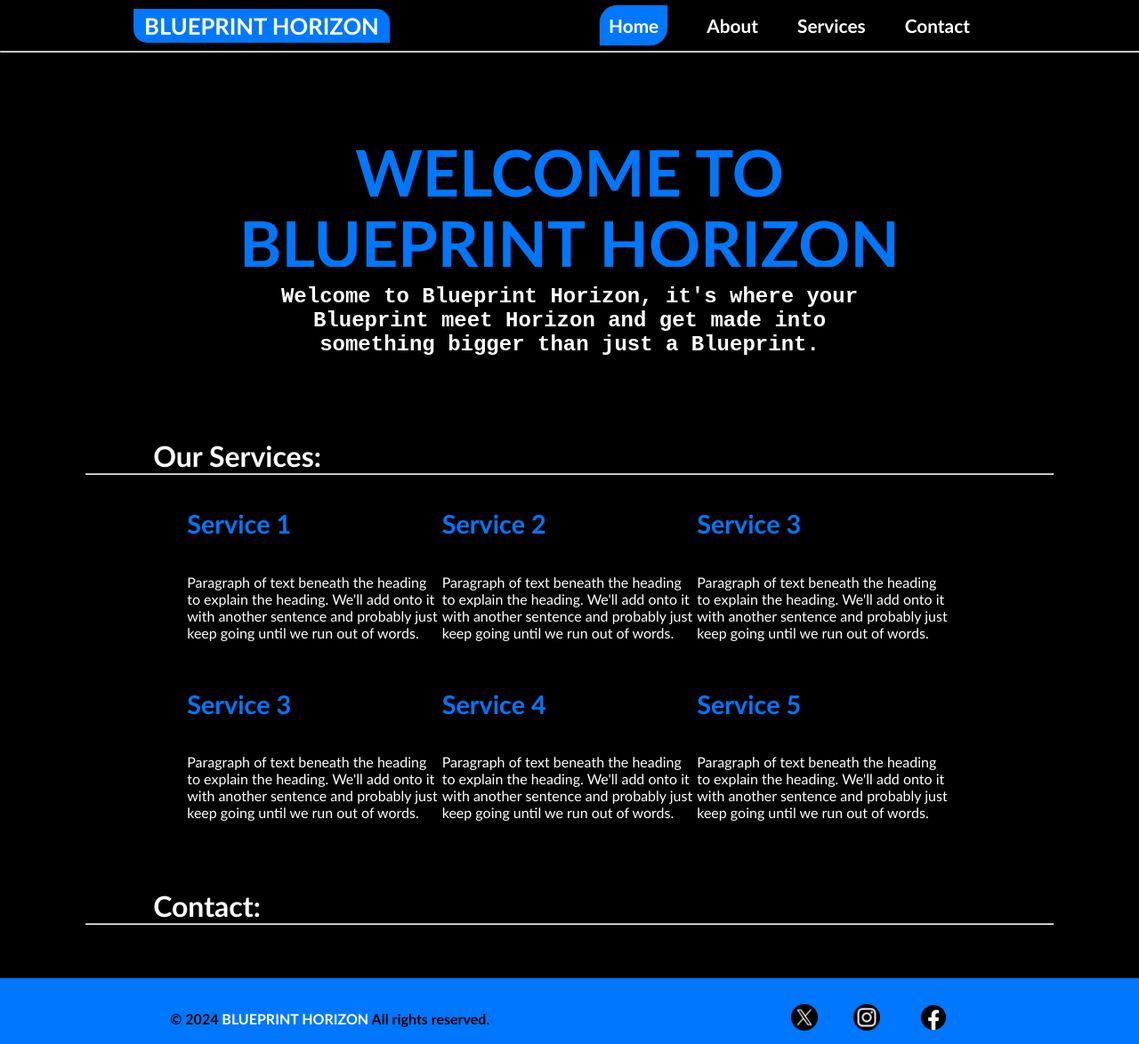
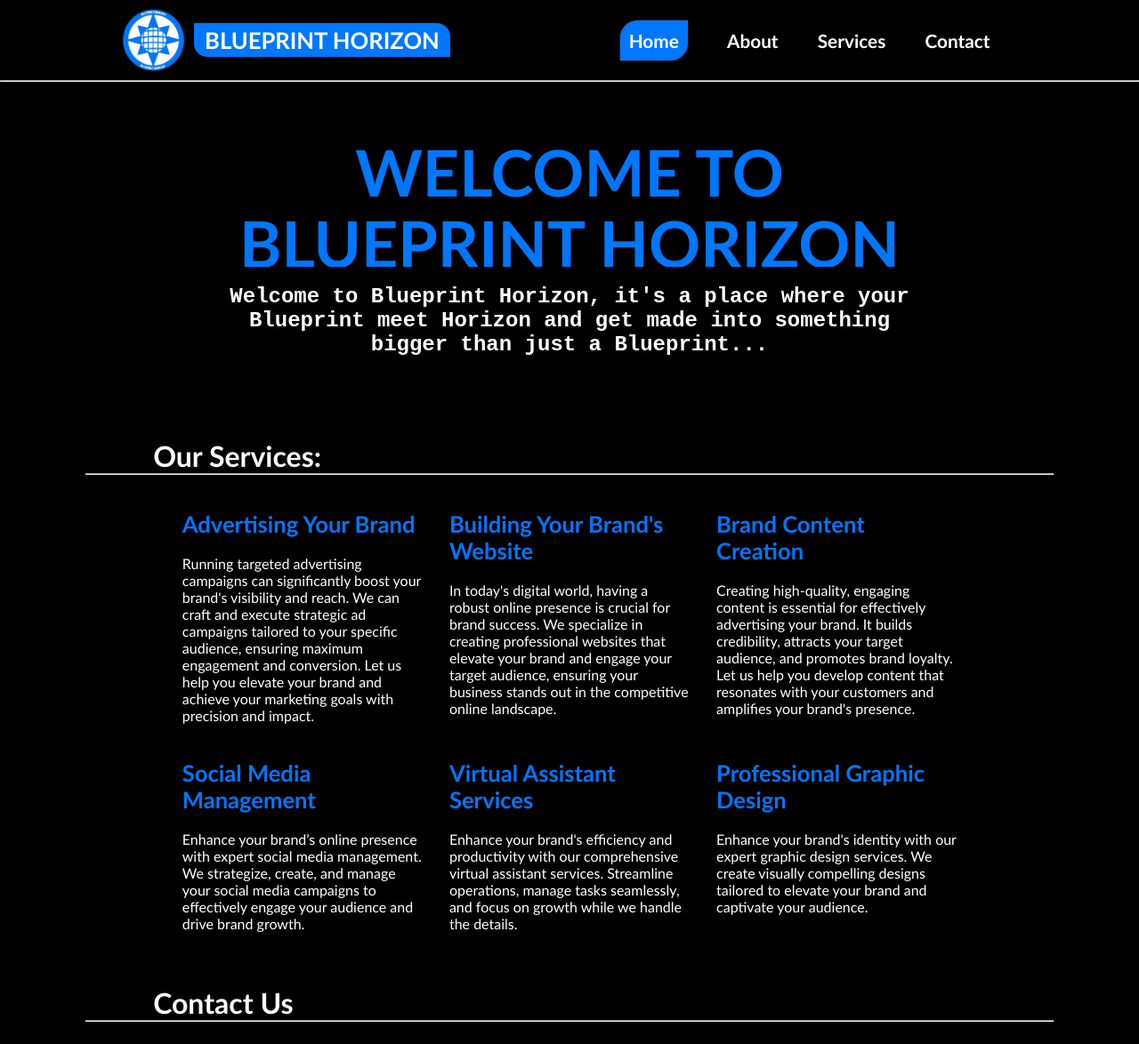
Before and after one commit to Olamilekan-hub/BLUEPRINT, a plain HTML site: page index.html in a window 1280 px wide. Shown: the top 1174 px of the page at 89% size. Drawn offline with Linux system fonts and the light colour scheme.

Commit message:
Add files via upload

```diff
--- a/index.html
+++ b/index.html
@@ -9,8 +9,11 @@
 </head>
 <body>
     <header>
-        <div class="container">
-            <h1 id="home">BLUEPRINT HORIZON</h1>
+        <div id="home" class="container">
+            <div>
+                <img src="./Untitled-5-Recovered-removebg-preview.png" height="70" alt="Blueprint logo">
+                <h1 id="home">BLUEPRINT HORIZON</h1>
+            </div>
             <nav>
                 <ul>
                     <li><a class="home" href="#home">Home</a></li>
@@ -23,56 +26,63 @@
         <hr>
     </header>
     <main>
-        <section id="about" class="hero">
-        <div class="container">
+        <section class="hero">
+        <div id="about" class="container">
             <div class="text-container">
                 <h2 class="sliding-text">WELCOME TO </h2>
                 <h2 class="sliding-text">BLUEPRINT HORIZON</h2>
             </div>
             <div>
-                <p id="delayedParagraph" class="p">Welcome to Blueprint Horizon, it's where your Blueprint meet Horizon and get made into something bigger than just a Blueprint.</p>
+                <p id="delayedParagraph" class="p">Welcome to Blueprint Horizon, it's a place where your Blueprint meet Horizon and get made into something bigger than just a Blueprint...</p>
             </div>
             <!-- <a href="#signup" class="btn">Get Started</a> -->
         </div>
         </section>
+
         <section id="services" class="container1">
         <h3>Our Services:</h3>
         <hr>
         <div class="cards">
             <div>
-                <h4>Service 1</h4>
-                <p>Paragraph of text beneath the heading to explain the heading. We'll add onto it with another sentence and probably just keep going until we run out of words.</p>
+                <h4>Advertising Your Brand</h4>
+                <p>Running targeted advertising campaigns can significantly boost your brand's visibility and reach. We can craft and execute strategic ad campaigns tailored to your specific audience, ensuring maximum engagement and conversion. Let us help you elevate your brand and achieve your marketing goals with precision and impact.</p>
             </div>
             <div>
-                <h4>Service 2</h4>
-                <p>Paragraph of text beneath the heading to explain the heading. We'll add onto it with another sentence and probably just keep going until we run out of words.</p>
+                <h4>Building Your Brand's Website</h4>
+                <p>In today's digital world, having a robust online presence is crucial for brand success. We specialize in creating professional websites that elevate your brand and engage your target audience, ensuring your business stands out in the competitive online landscape.</p>
             </div>
             <div>
-                <h4>Service 3</h4>
-                <p>Paragraph of text beneath the heading to explain the heading. We'll add onto it with another sentence and probably just keep going until we run out of words.</p>
+                <h4>Brand Content Creation</h4>
+                <p>Creating high-quality, engaging content is essential for effectively advertising your brand. It builds credibility, attracts your target audience, and promotes brand loyalty. Let us help you develop content that resonates with your customers and amplifies your brand's presence.</p>
             </div>
         </div>
         <div class="cards">
             <div>
-                <h4>Service 3</h4>
-                <p>Paragraph of text beneath the heading to explain the heading. We'll add onto it with another sentence and probably just keep going until we run out of words.</p>
+                <h4>Social Media Management</h4>
+                <p>Enhance your brand’s online presence with expert social media management. We strategize, create, and manage your social media campaigns to effectively engage your audience and drive brand growth.</p>
             </div>
             <div>
-                <h4>Service 4</h4>
-                <p>Paragraph of text beneath the heading to explain the heading. We'll add onto it with another sentence and probably just keep going until we run out of words.</p>
+                <h4>Virtual Assistant Services</h4>
+                <p>Enhance your brand's efficiency and productivity with our comprehensive virtual assistant services. Streamline operations, manage tasks seamlessly, and focus on growth while we handle the details.</p>
             </div>
             <div>
-                <h4>Service 5</h4>
-                <p>Paragraph of text beneath the heading to explain the heading. We'll add onto it with another sentence and probably just keep going until we run out of words.</p>
+                <h4>Professional Graphic Design</h4>
+                <p>Enhance your brand's identity with our expert graphic design services. We create visually compelling designs tailored to elevate your brand and captivate your audience.</p>
             </div>
         </div>
         </section>
         <section id="contact" class="container1">
-        <h3>Contact:</h3>
+        <h3>Contact Us</h3>
         <hr>
         </section>
     </main>
-    <footer class="fl">
+    <footer>
+        <div class="container">
+            <p>&copy; <span id="current-year"></span> <a href="#home">BLUEPRINT HORIZON</a> All rights reserved.</p>
+            <img src="./blprnt-removebg-preview.png" height="70" alt="Blueprint logo">
+        </div>
+    </footer>
+    <!-- <footer class="fl">
         <div class="container">
             <p>&copy; <span id="current-year"></span> <a href="#home">BLUEPRINT HORIZON</a> All rights reserved.</p>
             <div>
@@ -83,7 +93,7 @@
                 </ul>
             </div>
         </div>
-    </footer>
+    </footer> -->
     <script>
         document.addEventListener("DOMContentLoaded", function() {
             var currentYear = new Date().getFullYear();
--- a/styles.css
+++ b/styles.css
@@ -87,6 +87,10 @@ header hr {
     box-shadow: 0 0 10px 0 black;
 }
 
+header div img {
+    padding: 10px;
+}
+
 .hero {
     margin-top: 90px;
     text-align: center;
@@ -106,7 +110,7 @@ header hr {
     font-family: 'Courier New', Courier, monospace;
     text-align: center;
     margin: 0 auto;
-    width: 60%;
+    width: 65%;
 }
 
 #delayedParagraph {
@@ -157,12 +161,14 @@ h3 {
     /* margin-left: 15%; */
     display: flex;
     margin: 0 auto;
-    width: 79%;
+    width: 80%;
+    gap: 30px;
 }
 
 .cards div {
     padding: 0;
     margin: 0;
+    width: 100%;
 }
 hr {
     padding: 0;
@@ -170,8 +176,23 @@ hr {
 }
 
 h4 {
-    font-size: 1.8rem;
+    font-size: 1.6rem;
     color: rgb(0, 119, 255);
+    padding: 0;
+    margin: 0;
+    margin-top: 40px;
+    margin-bottom: 20px;
+}
+
+.cards div {
+    width: ;
+}
+
+.cards p {
+    /* width: 70%; */
+    padding: 0;
+    margin: 0;
+    /* text-align-last: justify; */
 }
 
 footer {
@@ -182,10 +203,12 @@ footer {
     font-weight: 800;
     margin: 0;
 }
+
 footer div {
     display: flex;
-    justify-content: space-around;
+    justify-content: center;
     align-items: center;
+    gap: 30px;
 }
 
 footer div ul {
```
